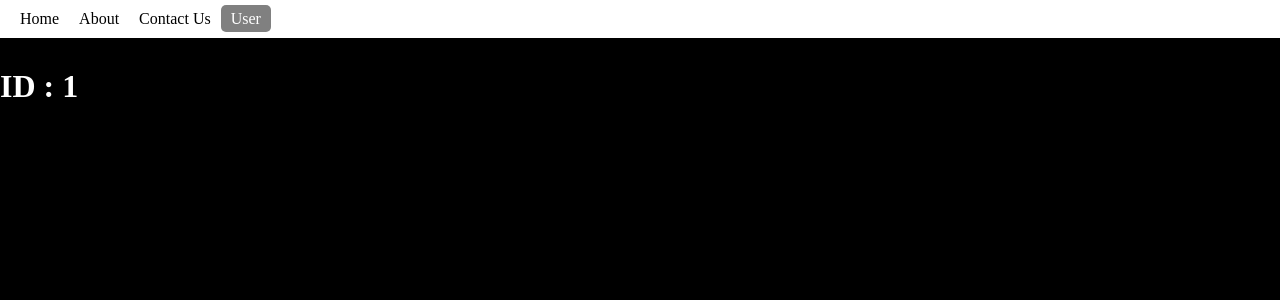
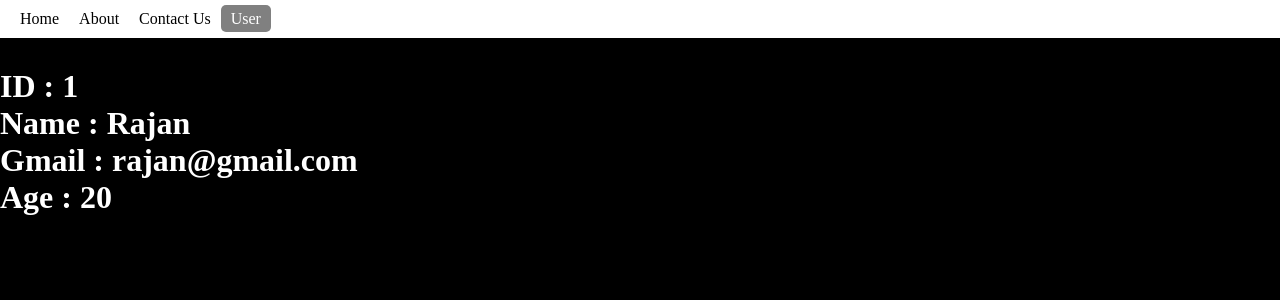
Before and after one commit to Rajan-4900/React_Router_class, a React (Vite) app: page /user/1 in a window 1280 px wide. Shown: the top 300 px of the page. Built offline with nearby package versions, Linux system fonts and the light colour scheme.

Commit message:
this new code is for displaying the values in the screen instead of in the console using filter and specificUser[0]

```diff
--- a/src/Pages/DynamicUser.jsx
+++ b/src/Pages/DynamicUser.jsx
@@ -6,10 +6,22 @@ const DynamicUser = () => {
 
   // useParams() is a hook that returns an object of key/value pairs of the dynamic params from the current URL that were matched by the <Route path>.
   // In this case, it will return an object with the key 'id' and the value will be whatever is in the URL after '/user/'.
-  const {id} = useParams()
+  const { id } = useParams()
+  const user = [
+    { id: 1, name: "Rajan", gmail: "rajan@gmail.com", age: 20 },
+    { id: 2, name: "Raj", gmail: "raj@gmail.com", age: 20 },
+    { id: 3, name: "Raju", gmail: "raju@gmail.com", age: 20 },
+    { id: 4, name: "Rajesh", gmail: "rajesh@gmail.com", age: 20 }
+  ];
+  const specificUser = user.filter(data => data.id == id) // this will filter the user array and return the specific user object that matches the id from the URL. We use '==' instead of '===' because the id from the URL is a string and the id in the user array is a number.
+  console.log(specificUser) // this will return an array with the specific user object that matches the id from the URL.
   return (
+    // this will displays the values in the screen instead of in the console. We use specificUser[0] because filter() returns an array and we want to access the first element of that array which is the specific user object.
     <div>
-      <h1>ID : {id}</h1>
+      <h1>ID : {specificUser[0].id}</h1>
+      <h1>Name : {specificUser[0].name}</h1>
+      <h1>Gmail : {specificUser[0].gmail}</h1>
+      <h1>Age : {specificUser[0].age}</h1>
     </div>
   )
 }
```
